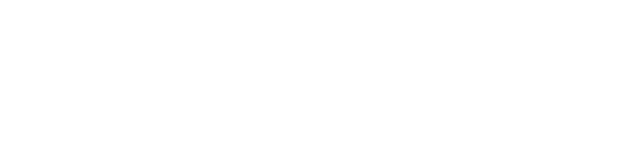
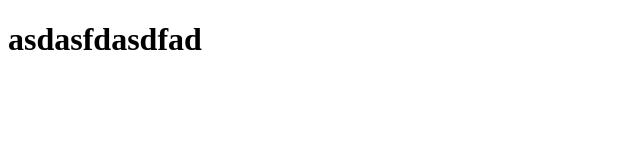
Before and after one commit to aqireza94/ngetest-maneh, a plain HTML site: page index.html in a window 1280 px wide. Shown: the whole page, without its empty margins (0-640 px from the left). Drawn offline with Linux system fonts and the light colour scheme.

Commit message:
mengedit index

```diff
--- a/index.html
+++ b/index.html
@@ -4,6 +4,6 @@
 	<title>Coba git lagi</title>
 </head>
 <body>
-
+	<h1>asdasfdasdfad</h1>
 </body>
 </html>
```
